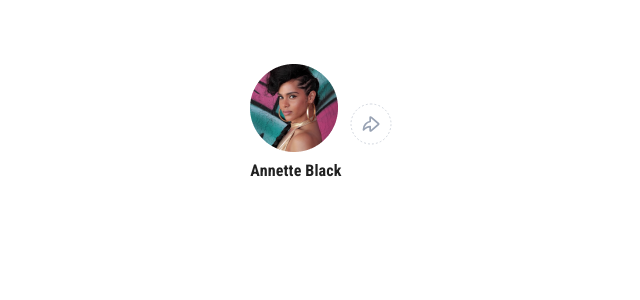
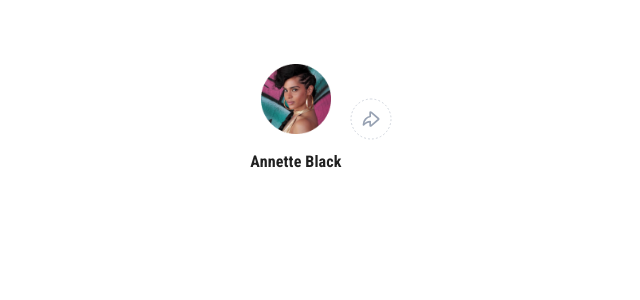
Before and after one commit to boiOctave/hngsocialtree, a React (Create React App) app: page / in a window 1280 px wide. Shown: the top 300 px of the page, without its empty margins (315-955 px from the left). Built offline with nearby package versions, Linux system fonts and the light colour scheme; a web font is replaced by a local one.

Commit message:
added css file

```diff
--- a/src/components/Header/ProfileImage.js
+++ b/src/components/Header/ProfileImage.js
@@ -1,17 +1,30 @@
 import { Avatar, Box, Typography } from '@mui/material';
 import React from 'react';
 import profile__img from '../../assets/images/profile__img.png';
+import './Header.css';
 
 const ProfileImage = ({ name }) => {
     return (
-        <Box flex>
+        <Box
+            sx={{
+                display: 'flex',
+                justifyContent: 'center',
+                alignItems: 'center',
+                flexDirection: 'column',
+                gap: '1rem',
+            }}>
             {/* <Avatar
                 alt='Profile Image'
                 id='profile__img'
                 src={profile__img}
                 sx={{ width: 56, height: 56 }}
             /> */}
-            <img src={profile__img} alt='profile avatar' id='profile__img' />
+            <img
+                src={profile__img}
+                alt='profile avatar'
+                id='profile__img'
+                className='profile__img'
+            />
             <Typography
                 sx={{
                     fontFamily: `'Roboto Condensed', sans-serif`,
```
